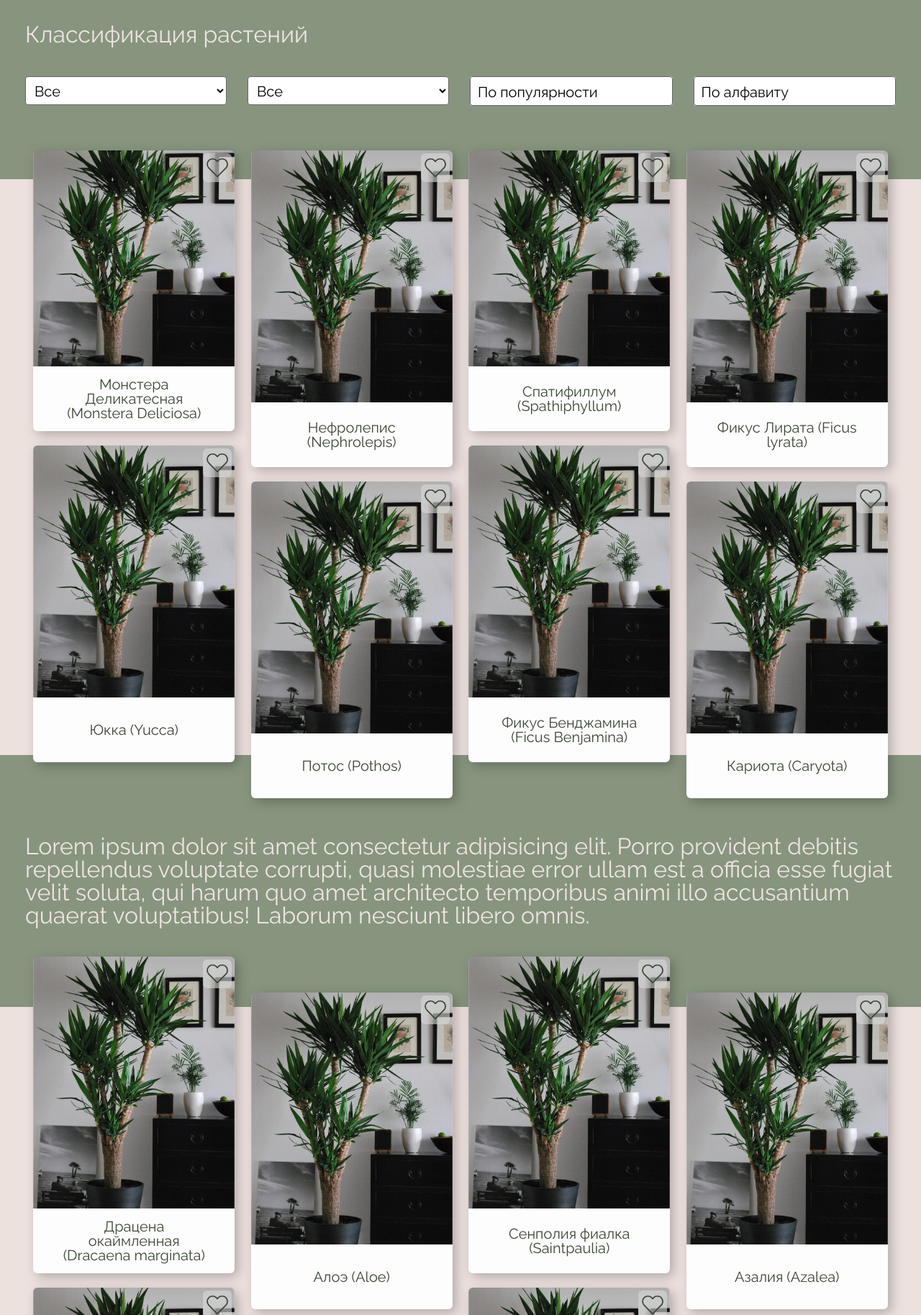
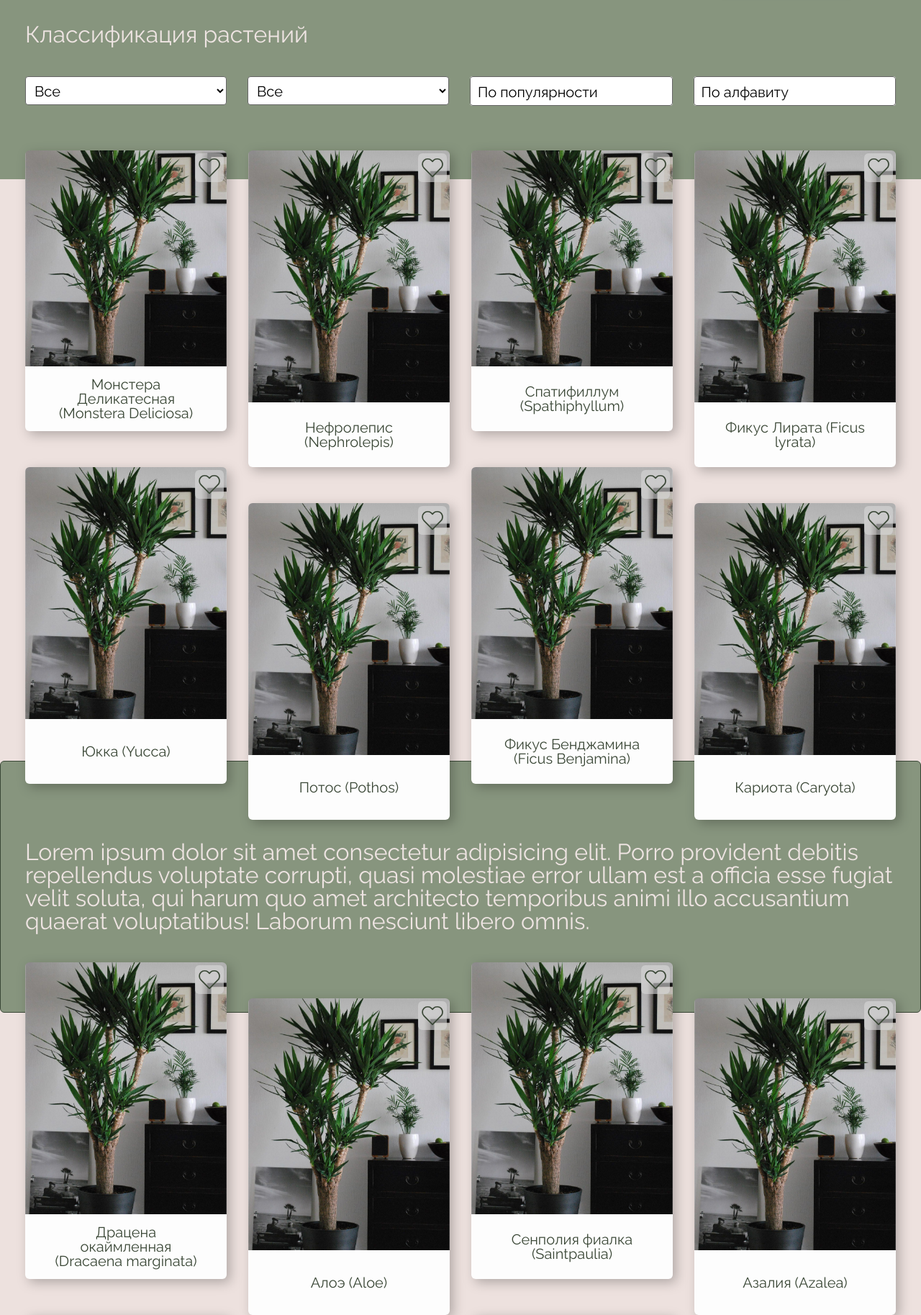
Before and after one commit to bend2-oss/My-Home-Jungle, a PHP site: page /selection_of_plants/index.html in a window 1280 px wide. Shown: the part 125-1952 px from the top of the page at 72% size. Run offline with PHP 8.4, Linux system fonts and the light colour scheme.

Commit message:
Add files via upload

```diff
--- a/selection_of_plants/style.css
+++ b/selection_of_plants/style.css
@@ -192,13 +192,13 @@ body {
 
 .cards_sec {
   background: #EDE1DE;
-  height: 800px;
+  height: 808px;
 }
 
 .cards_1 {
   position: relative;
   display: flex;
-  justify-content: space-around;
+  justify-content: space-between;
   margin: 0 auto;
   width: 1210px;
   bottom: 40px;
@@ -206,7 +206,7 @@ body {
 .cards_2 {
   position: relative;
   display: flex;
-  justify-content: space-around;
+  justify-content: space-between;
   align-items: flex-end;
   margin: 0 auto;
   width: 1210px;
@@ -218,6 +218,8 @@ body {
   background: #87957E;
   display: flex;
   align-items: center;
+  border: 1px solid #3A4736;
+  border-radius: 6px;
 }
 .space_text p {
   margin: 0 auto;
@@ -233,7 +235,7 @@ body {
 .two_cards {
   display: flex;
   flex-direction: column;
-  gap: 20px;
+  gap: 50px;
 }
 
 .last_view_space {
@@ -244,6 +246,8 @@ body {
   position: relative;
   background: #87957E;
   height: 120px;
+  border: 1px solid #3A4736;
+  border-radius: 6px;
 }
 .last_view_cards_posing {
   position: relative;
--- a/selection_of_plants/style.sass
+++ b/selection_of_plants/style.sass
@@ -170,20 +170,20 @@ body
         font-family: $font-family
 .cards_sec
     background: #EDE1DE
-    height: 800px
+    height: 808px
 
 .cards
     &_1
         position: relative
         display: flex
-        justify-content: space-around
+        justify-content: space-between
         margin: $margin
         width: $max-width
         bottom: 40px
     &_2
         position: relative
         display: flex
-        justify-content: space-around
+        justify-content: space-between
         align-items: flex-end
         margin: $margin
         width: $max-width
@@ -193,6 +193,8 @@ body
     background: #87957E
     display: flex
     align-items: center
+    border: 1px solid #3A4736
+    border-radius: 6px
     p
         margin: $margin
         width: $max-width
@@ -206,7 +208,7 @@ body
 .two_cards
     display: flex
     flex-direction: column
-    gap: 20px
+    gap: 50px
 
 .last_view
     &_space
@@ -216,6 +218,8 @@ body
         position: relative
         background: #87957E
         height: 120px
+        border: 1px solid #3A4736
+        border-radius: 6px
         &_posing
             position: relative
             margin: $margin
```
Also changed, not shown: 1 other file.
